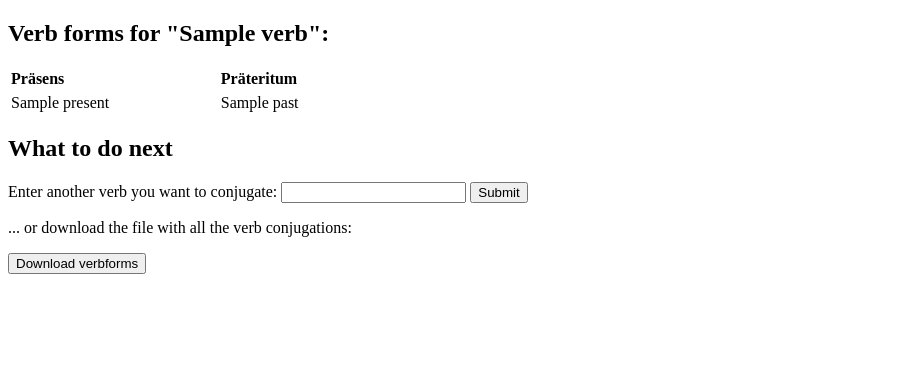
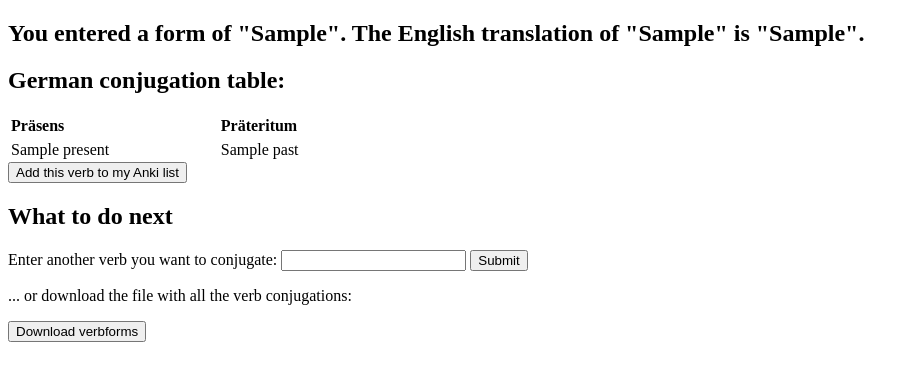
Before and after one commit to salwil/verbforms_generator, a Flask app: template src/application/application/templates/verbforms_generator.html in a window 1280 px wide. Shown: the top 381 px of the page, without its empty margins (0-919 px from the left). Run offline with Flask 3, Linux system fonts and the light colour scheme; the template is opened without the code that fills it: most values are stand-ins (such as "Sample title", 1, 10 or a date in 2020).

Commit message:
dont automatically add conjugation table to file, let user decide

```diff
--- a/src/application/application/templates/verbforms_generator.html
+++ b/src/application/application/templates/verbforms_generator.html
@@ -7,8 +7,9 @@
 </head>
 <body>
 
-{% if verb %}
-<h2>Verb forms for "{{ verb }}":</h2>
+{% if next_verb %}
+<h2>You entered a form of "{{ next_verb }}". The English translation of "{{ next_verb }}" is  "{{ english_translation }}".</h2>
+<h2>German conjugation table:</h2>
 <table>
     <th>Präsens</th>
     <th>Präteritum</th>
@@ -21,18 +22,22 @@
       {% endfor %}
     </tr>
 </table>
+<form action="/verbforms_generator/add" method="post">
+    <input type="submit" value="Add this verb to my Anki list">
+</form>
 {% else %}
   <h1>Please enter a verb to get a conjugation table</h1>
 {% endif %}
 
 <h2>What to do next</h2>
 <form action="/verbforms_generator" method="post">
-    <label for="verb">Enter another verb you want to conjugate: </label>
-    <input type="text" name="verb" value="" required>
+    <label for="next_verb">Enter another verb you want to conjugate: </label>
+    <input type="text" name="next_verb" value="" required>
     <input type="submit" value="Submit">
 </form>
 <p>... or download the file with all the verb conjugations:
 <div class="container" align="left">
+    <!-- todo: change this to link to the goodbye page and from there the file can be downloaded -->
     <a href="/verbforms_generator/download" target="blank"><button>Download verbforms</button></a>
 </div>
 </p>
--- a/src/application/application/templates/welcome.html
+++ b/src/application/application/templates/welcome.html
@@ -7,8 +7,8 @@
 <body>
 <h2>Please enter the verb you want to conjugate below.</h2>
 <form action="/verbforms_generator" method="post">
-    <label for="verb">Verb in any form: </label>
-    <input type="text" name="verb" value="" required>
+    <label for="next_verb">Verb in any form: </label>
+    <input type="text" name="next_verb" value="" required>
     <input type="submit" value="Submit">
 </form>
 </body>
--- a/src/application/application/verbforms_ui.py
+++ b/src/application/application/verbforms_ui.py
@@ -28,19 +28,43 @@ app = Flask(__name__)
 
 csv_file_for_verbs = CsvFile()
 
+class CurrentScreen():
+    def __init__(self):
+        self.verb = None
+
+current_screen = CurrentScreen()
+
 @app.route('/verbforms_generator')
 def welcome():
     return render_template('welcome.html')
 
 @app.route('/verbforms_generator', methods=['POST'])
 def verbforms_generator():
-    verb=request.form['verb']
-    verbforms = Verbforms(verb)
-    print(verbforms.verb.german_conjugations)
-    csv_file_for_verbs.write_record(verbforms.verb)
-    return render_template('verbforms_generator.html', verb=verbforms.verb.infinitive_german, conjugation_table=verbforms.verb.german_conjugations)
+    verb=request.form['next_verb']
+    current_screen.verb = Verbforms(verb)
+    print(current_screen.verb.verb.german_conjugations)
+    #csv_file_for_verbs.write_record(verbforms.verb)
+    return render_template('verbforms_generator.html',
+                           next_verb=current_screen.verb.verb.infinitive_german,
+                           english_translation=current_screen.verb.verb.infinitive_english,
+                           conjugation_table=current_screen.verb.verb.german_conjugations)
+
+@app.route('/verbforms_generator/add', methods=['POST'])
+def add_verb_to_list():
+    print(current_screen.verb.verb.german_conjugations)
+    csv_file_for_verbs.write_record(current_screen.verb.verb)
+    return render_template('verbforms_generator.html',
+                           next_verb=current_screen.verb.verb.infinitive_german,
+                           english_translation=current_screen.verb.verb.infinitive_english,
+                           conjugation_table=current_screen.verb.verb.german_conjugations)
 
 @app.route('/verbforms_generator/download')
 def download_file_with_verbs():
     csv_file_for_verbs.close_file()
-    return send_file(csv_file_for_verbs.file_path), render_template('welcome.html')
+    return send_file(csv_file_for_verbs.file_path)
+
+@app.route('/verbforms_generator/goodbye')
+def goodbye():
+    # todo :this endpoint should be called when the user hits "download" and after that they click another button to finally download the file
+    # this is to reduce erroronous behavior of the tool.
+    return render_template('goodbye.html')
```
Also changed, not shown: src/application/application/templates/goodbye.html (added, +11 -0 lines).
